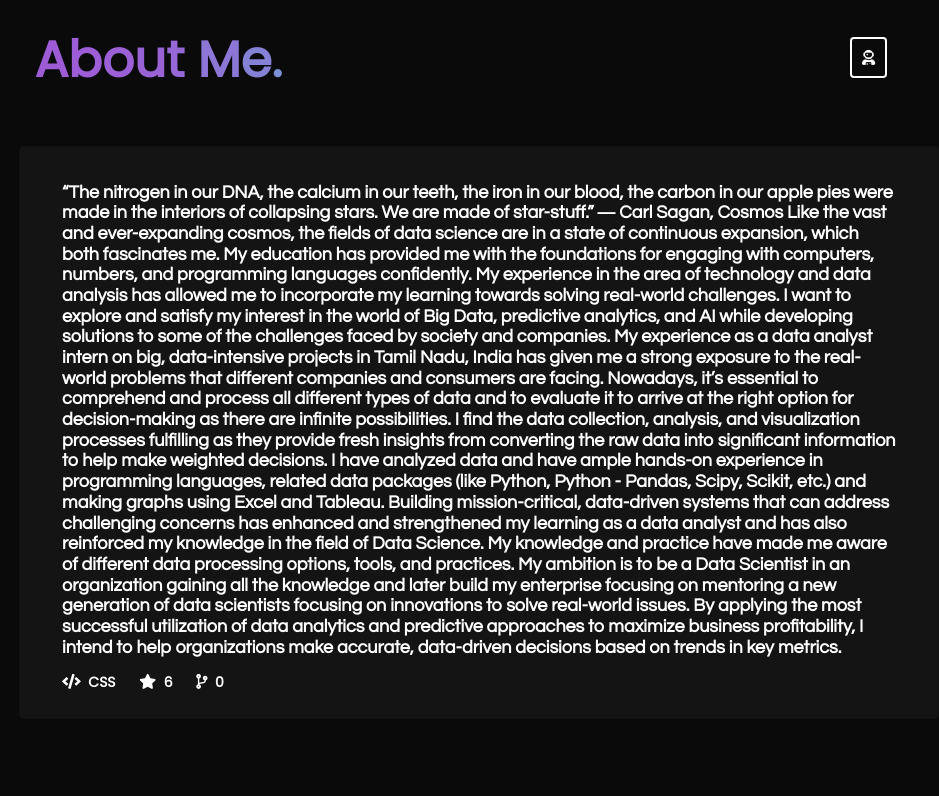
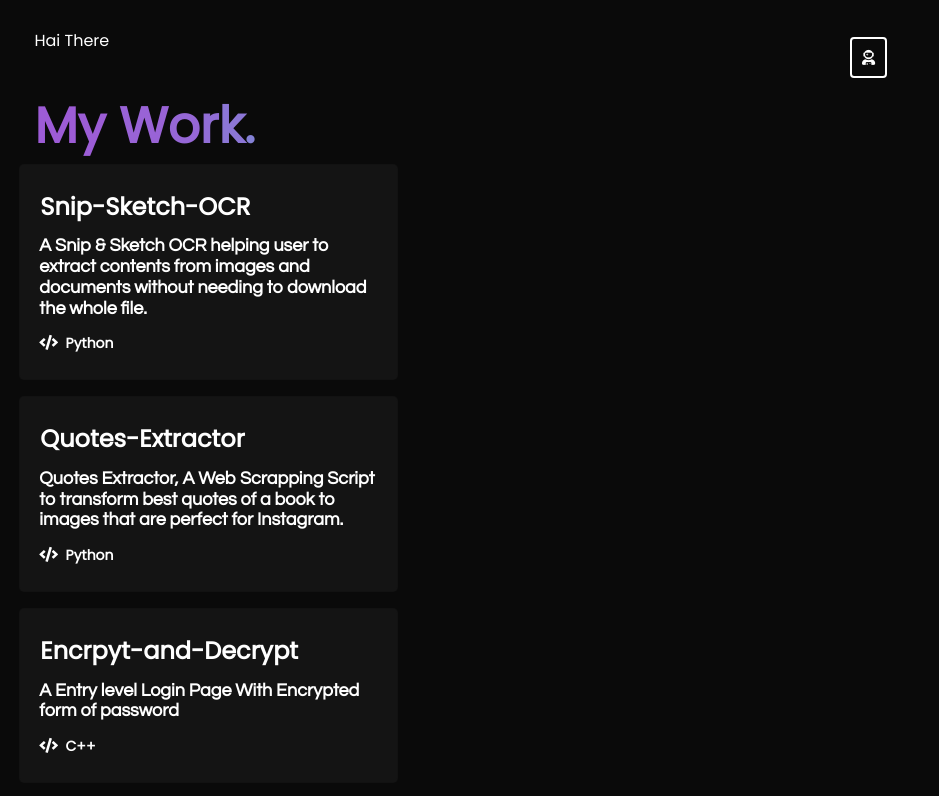
Before and after one commit to vishvaluke/vishvaluke.github.io, a plain HTML site: page index.html in a window 1280 px wide. Shown: the top 796 px of the page, 388-1327 px from the left, 939 px wide, since content can reach past the window. Drawn offline with nearby package versions, Linux system fonts and the light colour scheme; a script that the page names is missing.

Commit message:
Update index.html

```diff
--- a/index.html
+++ b/index.html
@@ -225,39 +225,8 @@ input[type=submit]:hover {
   <div id="selfme">
 
 <button id="myDIV" class="button2" type="button" style="position: fixed;right: 0px;" onclick="this.style.visibility= 'hidden';setStyleSheet('index.css')"><i class="fas fa-user-astronaut"></i></button>
-  <div class="main" id="About-Me" style="word-wrap: break-word;">
-    <span class="txt anim-text-flow" style="font-size: 50px;font-weight: bolder;font-family: "Questrial", sans-serif;">About Me.</span>
-<div id="forks" style="display: block;">
-     <div class="projects" id="forks_section">
- <section>
-     <div class="about_section">
-     <span style="display:block;">
-      “The nitrogen in our DNA, the calcium in our teeth, the iron in our blood, the carbon in our apple pies were made in the interiors of collapsing stars. We are made of star-stuff.”
- ― Carl Sagan, Cosmos
-Like the vast and ever-expanding cosmos, the fields of data science are in a state of continuous expansion, which both fascinates me.
-
-My education has provided me with the foundations for engaging with computers, numbers, and programming languages confidently. My experience in the area of technology and data analysis has allowed me to incorporate my learning towards solving real-world challenges. I want to explore and satisfy my interest in the world of Big Data, predictive analytics, and AI while developing solutions to some of the challenges faced by society and companies.
-My experience as a data analyst intern on big, data-intensive projects in Tamil Nadu, India has given me a strong exposure to the real-world problems that different companies and consumers are facing. Nowadays, it’s essential to comprehend and process all different types of data and to evaluate it to arrive at the right option for decision-making as there are infinite possibilities.
-
-I find the data collection, analysis, and visualization processes fulfilling as they provide fresh insights from converting the raw data into significant information to help make weighted decisions. I have analyzed data and have ample hands-on experience in programming languages, related data packages (like Python, Python - Pandas, Scipy, Scikit, etc.) and making graphs using Excel and Tableau.
-
-Building mission-critical, data-driven systems that can address challenging concerns has enhanced and strengthened my learning as a data analyst and has also reinforced my knowledge in the field of Data Science.  My knowledge and practice have made me aware of different data processing options, tools, and practices.
-
-
-My ambition is to be a Data Scientist in an organization gaining all the knowledge and later build my enterprise focusing on mentoring a new generation of data scientists focusing on innovations to solve real-world issues. By applying the most successful utilization of data analytics and predictive approaches to maximize business profitability, I intend to help organizations make accurate, data-driven decisions based on trends in key metrics.
-	     </span></div>
-<div class="bottom_section">
-                                <span style="display:inline-block;"><i class="fas fa-code"></i>&nbsp; CSS</span>
-                                <span><i class="fas fa-star"></i>&nbsp; 6</span>
-                                <span><i class="fas fa-code-branch"></i>&nbsp; 0</span>
-                            </div>
-                        </section>
-
-
-	</div></div></div>
-  <div class="main" id="My-Experience" style="display:none">
-    <span class="txt anim-text-flow" style="font-size: 50px;font-weight: bolder;font-family: "Questrial", sans-serif;"> My Experience.</span>
-  </div>
+  <div class="main" id="About-Me">
+    Hai There
 </div>
   <div id="work">
     <span class="txt anim-text-flow" style="font-size: 50px;font-weight: bolder;font-family: "Questrial", sans-serif;">My Work.</span>
```
